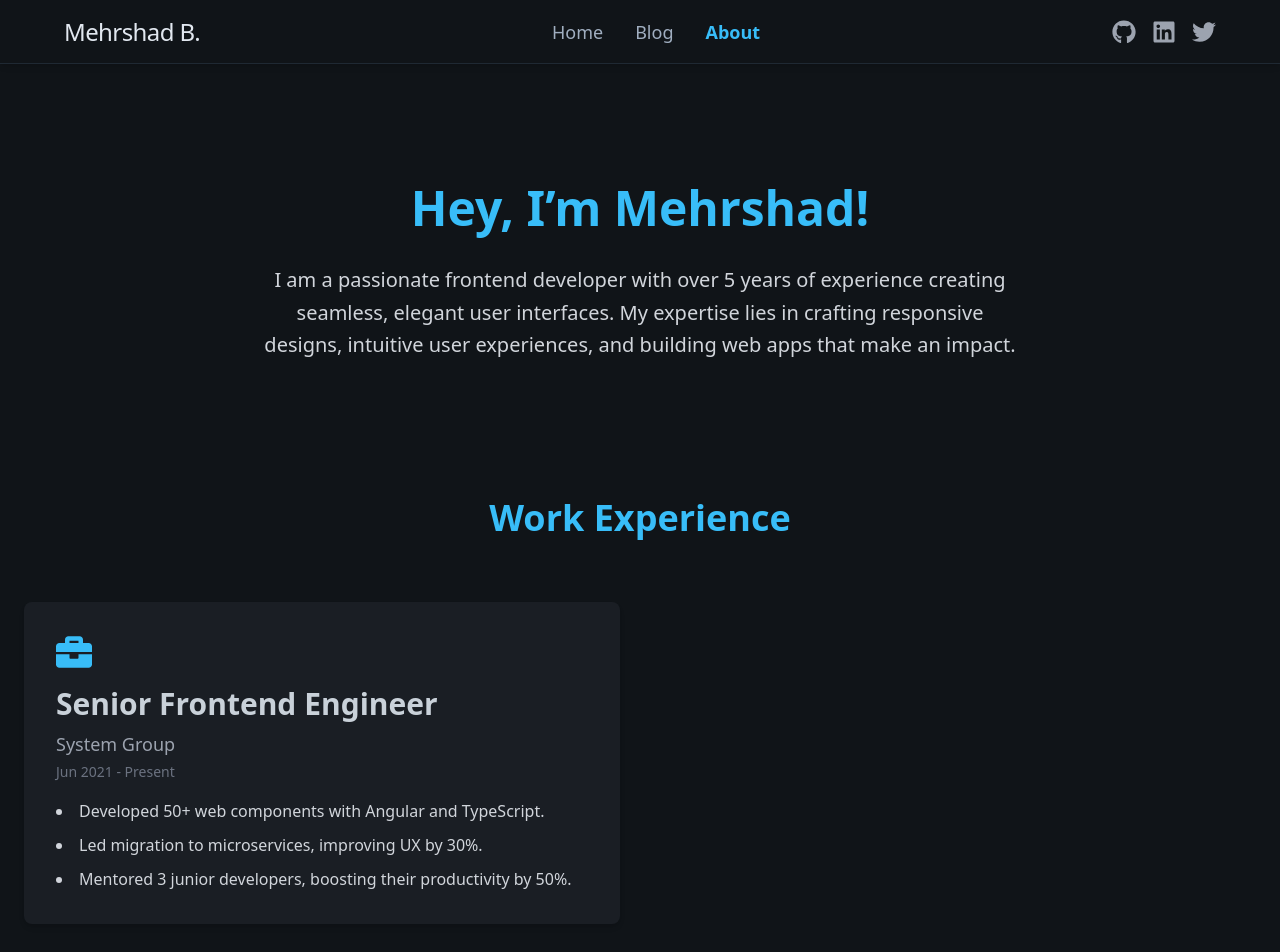
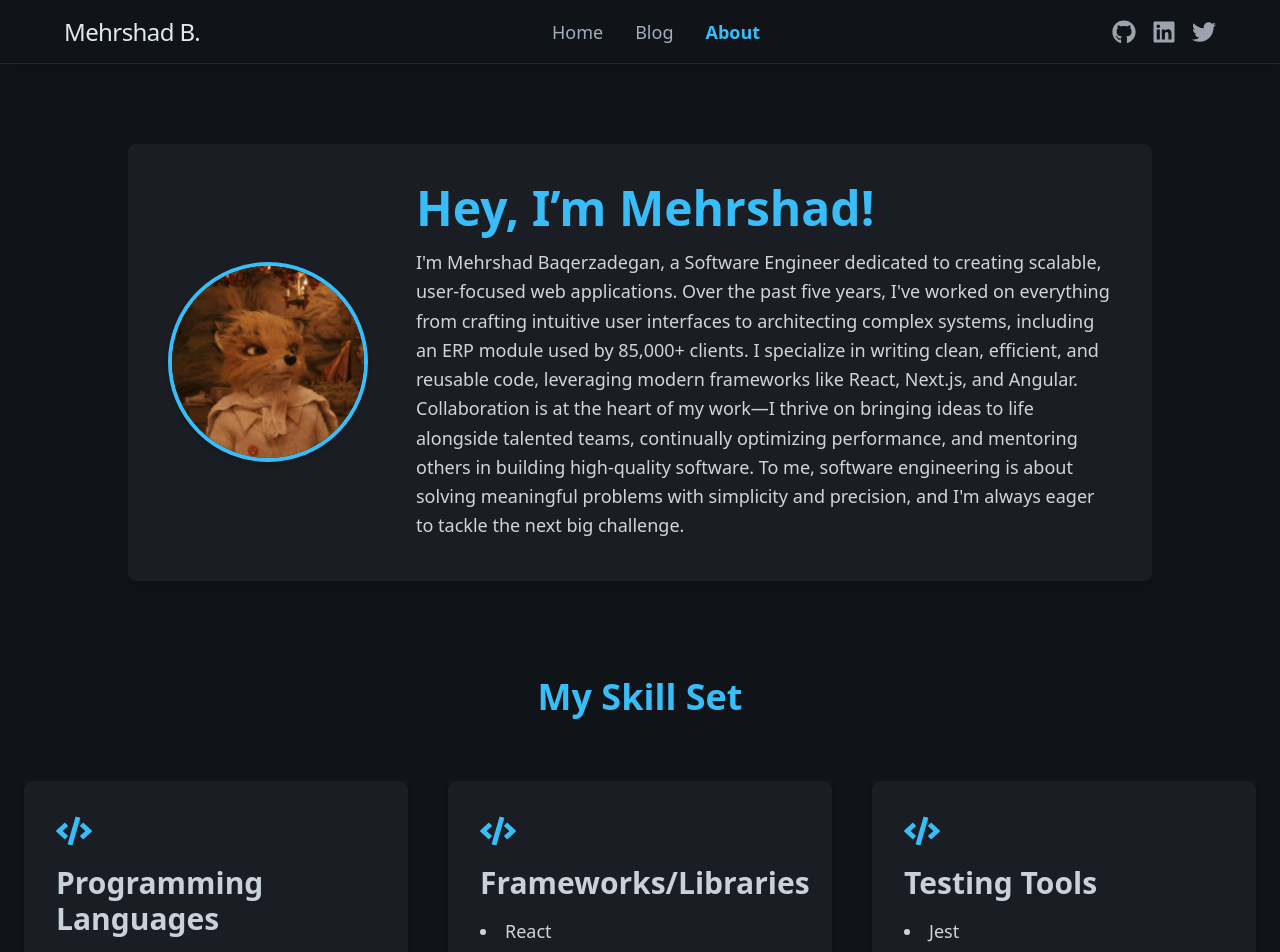
Before and after one commit to ducksonmoon/ducksonmoon.github.io, a Next.js app: page /about in a window 1280 px wide. Shown: the top 952 px of the page. Built offline with nearby package versions, Linux system fonts and the light colour scheme.

Commit message:
Fix: Change in pages

```diff
--- a/src/app/about/page.tsx
+++ b/src/app/about/page.tsx
@@ -2,28 +2,31 @@
 
 import { motion } from "framer-motion";
 import { FaBriefcase, FaGlobe, FaGithub, FaCode } from "react-icons/fa";
+import Image from "next/image";
 
-const experiences = [
-  {
-    company: "System Group",
-    role: "Senior Frontend Engineer",
-    period: "Jun 2021 - Present",
-    details: [
-      "Developed 50+ web components with Angular and TypeScript.",
-      "Led migration to microservices, improving UX by 30%.",
-      "Mentored 3 junior developers, boosting their productivity by 50%.",
-    ],
-  },
-];
+// const experiences = [
+//   {
+//     company: "System Group",
+//     role: "Senior Frontend Engineer",
+//     period: "Jun 2021 - Present",
+//     details: [],
+//   },
+//   {
+//     company: "Nebig",
+//     role: "Frontend Developer",
+//     period: "Oct 2019 - Jun 2021",
+//     details: [],
+//   },
+// ];
 
-const projects = [
-  {
-    name: "Cryptocurrency Wallet",
-    description:
-      "A PWA built with Angular and PrimeNG to manage crypto assets.",
-    link: "https://github.com/ducksonmoon/crypto-wallet",
-  },
-];
+// const projects = [
+//   {
+//     name: "Cryptocurrency Wallet",
+//     description:
+//       "A PWA built with Angular and PrimeNG to manage crypto assets.",
+//     link: "https://github.com/ducksonmoon/crypto-wallet",
+//   },
+// ];
 
 const skills = [
   {
@@ -31,81 +34,96 @@ const skills = [
     icon: FaCode,
     items: ["JavaScript (ES6+)", "TypeScript", "Python", "C#", "HTML5/CSS3"],
   },
+  {
+    category: "Frameworks/Libraries",
+    icon: FaCode,
+    items: [
+      "React",
+      "Next.js",
+      "Angular",
+      "Vue.js",
+      "RxJS",
+      "Angular Material",
+      "Tailwind",
+      "Bootstrap",
+      "Redux",
+      "Styled Components",
+      "Axios",
+      "Material‑UI",
+      "Django",
+      "Django REST",
+      ".Net",
+    ],
+  },
+  {
+    category: "Testing Tools",
+    icon: FaCode,
+    items: [
+      "Jest",
+      "Karma",
+      "Cypress",
+      "Selenium",
+      "React Testing Library",
+      "Enzyme",
+    ],
+  },
+  {
+    category: "Databases",
+    icon: FaCode,
+    items: [
+      "MySQL",
+      "PostgreSQL",
+      "SQLite",
+      "MongoDB",
+      "Django ORM",
+      "LINQ",
+      "Prisma",
+      "SQLAlchemy",
+    ],
+  },
 ];
 
-export default function AboutPage() {
-  return (
-    <div className="max-w-7xl mx-auto px-6 py-20 space-y-24 text-[#e0e0e0] bg-[#101418]">
+const SectionHeader = ({ title }) => (
+  <h1 className="text-4xl font-bold mb-12 text-center text-[#38bdf8]">
+    {title}
+  </h1>
+);
+
+const ExperienceCard = ({ experience }) => (
   <motion.div
-        id="about"
-        className="p-10 max-w-4xl mx-auto text-center"
-        initial={{ opacity: 0 }}
-        animate={{ opacity: 1 }}
-        transition={{ duration: 0.8 }}
-      >
-        <h1 className="text-5xl font-bold mb-8 text-[#38bdf8]">
-          Hey, I’m Mehrshad!
-        </h1>
-        <p className="text-xl leading-relaxed max-w-3xl mx-auto text-gray-300">
-          I am a passionate frontend developer with over 5 years of experience
-          creating seamless, elegant user interfaces. My expertise lies in
-          crafting responsive designs, intuitive user experiences, and building
-          web apps that make an impact.
-        </p>
-      </motion.div>
-
-      {/* Work Experience Section */}
-      <div id="experience" className="space-y-16">
-        <h1 className="text-4xl font-bold mb-12 text-center text-[#38bdf8]">
-          Work Experience
-        </h1>
-        <div className="grid grid-cols-1 md:grid-cols-2 gap-10">
-          {experiences.map((exp, index) => (
-            <motion.div
-              key={index}
     initial={{ opacity: 0, y: 50 }}
     animate={{ opacity: 1, y: 0 }}
-              transition={{ duration: 0.8, delay: index * 0.2 }}
+    transition={{ duration: 0.8 }}
     className="flex flex-col items-start bg-[#1a1e24] p-8 rounded-lg shadow-md hover:shadow-lg transition-shadow duration-300"
   >
     <div className="flex-shrink-0 mb-4">
       <FaBriefcase className="text-[#38bdf8] text-4xl" />
     </div>
-              <h2 className="text-3xl font-semibold mb-2">{exp.role}</h2>
-              <p className="text-lg text-gray-400 mb-1">{exp.company}</p>
-              <p className="text-sm text-gray-500 mb-4">{exp.period}</p>
+    <h2 className="text-3xl font-semibold mb-2">{experience.role}</h2>
+    <p className="text-lg text-gray-400 mb-1">{experience.company}</p>
+    <p className="text-sm text-gray-500 mb-4">{experience.period}</p>
     <ul className="list-disc list-inside space-y-2">
-                {exp.details.map((detail, i) => (
+      {experience.details.map((detail, i) => (
         <li key={i} className="leading-relaxed text-gray-300">
           {detail}
         </li>
       ))}
     </ul>
   </motion.div>
-          ))}
-        </div>
-      </div>
+);
 
-      <div id="projects" className="space-y-16">
-        <h1 className="text-4xl font-bold mb-12 text-center text-[#38bdf8]">
-          Featured Projects
-        </h1>
-        <div className="grid grid-cols-1 md:grid-cols-2 gap-10">
-          {projects.map((project, index) => (
+const ProjectCard = ({ project }) => (
   <motion.div
-              key={index}
     initial={{ opacity: 0, y: 50 }}
     animate={{ opacity: 1, y: 0 }}
-              transition={{ duration: 0.8, delay: index * 0.2 }}
+    transition={{ duration: 0.8 }}
     className="flex flex-col items-start bg-[#1a1e24] p-8 rounded-lg shadow-md hover:shadow-lg transition-shadow duration-300"
   >
     <div className="flex-shrink-0 mb-4">
       <FaGlobe className="text-[#38bdf8] text-4xl" />
     </div>
     <h2 className="text-3xl font-semibold mb-2">{project.name}</h2>
-              <p className="text-lg text-gray-400 mb-4">
-                {project.description}
-              </p>
+    <p className="text-lg text-gray-400 mb-4">{project.description}</p>
     {project.link && (
       <a
         href={project.link}
@@ -118,21 +136,13 @@ export default function AboutPage() {
       </a>
     )}
   </motion.div>
-          ))}
-        </div>
-      </div>
+);
 
-      <div id="skills" className="space-y-16">
-        <h1 className="text-4xl font-bold mb-12 text-center text-[#38bdf8]">
-          My Skill Set
-        </h1>
-        <div className="grid grid-cols-1 md:grid-cols-3 gap-10">
-          {skills.map((skill, index) => (
+const SkillCard = ({ skill }) => (
   <motion.div
-              key={index}
     initial={{ opacity: 0, y: 50 }}
     animate={{ opacity: 1, y: 0 }}
-              transition={{ duration: 0.8, delay: index * 0.2 }}
+    transition={{ duration: 0.8 }}
     className="flex flex-col items-start bg-[#1a1e24] p-8 rounded-lg shadow-md hover:shadow-lg transition-shadow duration-300"
   >
     <div className="flex-shrink-0 mb-4">
@@ -147,6 +157,72 @@ export default function AboutPage() {
       ))}
     </ul>
   </motion.div>
+);
+
+export default function AboutPage() {
+  return (
+    <div className="max-w-7xl mx-auto px-6 py-20 space-y-24 text-[#e0e0e0] bg-[#101418]">
+      <motion.div
+        id="about"
+        className="p-10 max-w-5xl mx-auto flex flex-col md:flex-row items-center space-y-8 md:space-y-0 md:space-x-12 bg-[#1a1e24] rounded-lg shadow-lg"
+        initial={{ opacity: 0 }}
+        animate={{ opacity: 1 }}
+        transition={{ duration: 0.8 }}
+      >
+        <Image
+          src="/profile-fox.jpg"
+          alt="Mehrshad's Profile Picture"
+          width={200}
+          height={200}
+          className="rounded-full border-4 border-[#38bdf8] shadow-md"
+        />
+        <div className="flex flex-col items-center md:items-start text-center md:text-left">
+          <h1 className="text-5xl font-bold mb-4 text-[#38bdf8]">
+            Hey, I’m Mehrshad!
+          </h1>
+          <p className="text-lg leading-relaxed max-w-3xl text-gray-300">
+            I'm Mehrshad Baqerzadegan, a Software Engineer dedicated to creating
+            scalable, user-focused web applications. Over the past five years,
+            I've worked on everything from crafting intuitive user interfaces to
+            architecting complex systems, including an ERP module used by
+            85,000+ clients. I specialize in writing clean, efficient, and
+            reusable code, leveraging modern frameworks like React, Next.js, and
+            Angular. Collaboration is at the heart of my work—I thrive on
+            bringing ideas to life alongside talented teams, continually
+            optimizing performance, and mentoring others in building
+            high-quality software. To me, software engineering is about solving
+            meaningful problems with simplicity and precision, and I'm always
+            eager to tackle the next big challenge.
+          </p>
+        </div>
+      </motion.div>
+
+      {/* Work Experience Section */}
+      {/* <div id="experience" className="space-y-16">
+        <SectionHeader title="Work Experience" />
+        <div className="grid grid-cols-1 md:grid-cols-2 gap-10">
+          {experiences.map((exp, index) => (
+            <ExperienceCard key={index} experience={exp} />
+          ))}
+        </div>
+      </div> */}
+
+      {/* Projects Section */}
+      {/* <div id="projects" className="space-y-16">
+        <SectionHeader title="Featured Projects" />
+        <div className="grid grid-cols-1 md:grid-cols-2 gap-10">
+          {projects.map((project, index) => (
+            <ProjectCard key={index} project={project} />
+          ))}
+        </div>
+      </div> */}
+
+      {/* Skills Section */}
+      <div id="skills" className="space-y-16">
+        <SectionHeader title="My Skill Set" />
+        <div className="grid grid-cols-1 md:grid-cols-3 gap-10">
+          {skills.map((skill, index) => (
+            <SkillCard key={index} skill={skill} />
           ))}
         </div>
       </div>
--- a/src/app/page.tsx
+++ b/src/app/page.tsx
@@ -92,13 +92,13 @@ export default function HomePage() {
         </p>
       </motion.div>
       <motion.a
-        href="/explore"
+        href="/about"
         className="mt-12 px-8 py-4 bg-primary text-white rounded-md hover:bg-primary-dark transition z-10"
         initial={{ opacity: 0 }}
         animate={{ opacity: 1 }}
         transition={{ duration: 1.5, delay: 2.5 }}
       >
-        Discover More
+        About Me
       </motion.a>
     </div>
   );
```
Also changed, not shown: public/profile-fox.jpg (added), public/profile.jpg (added). Lines whose indentation alone changed are shown as unchanged.
